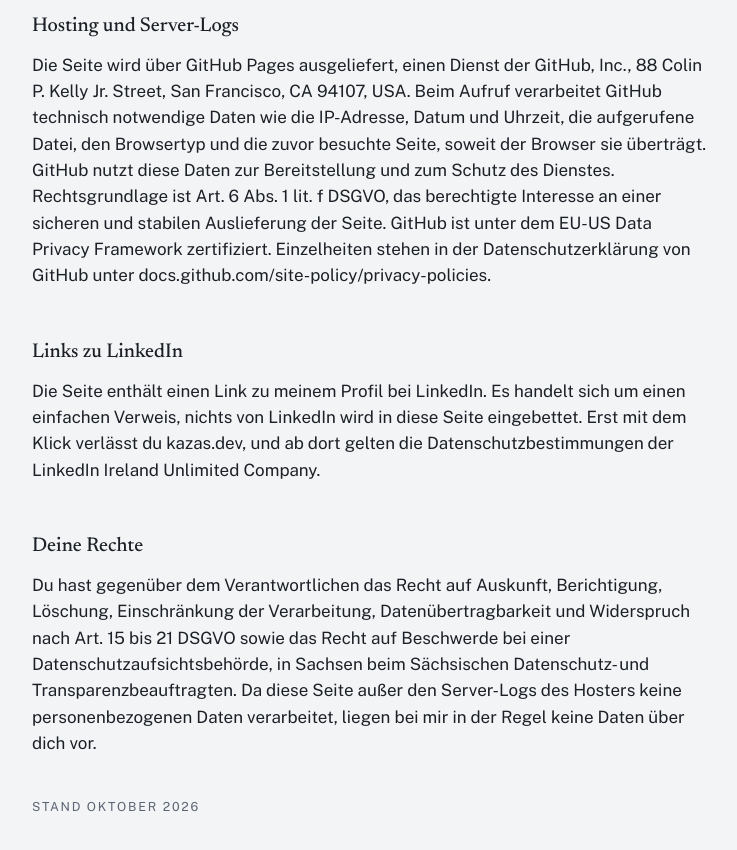
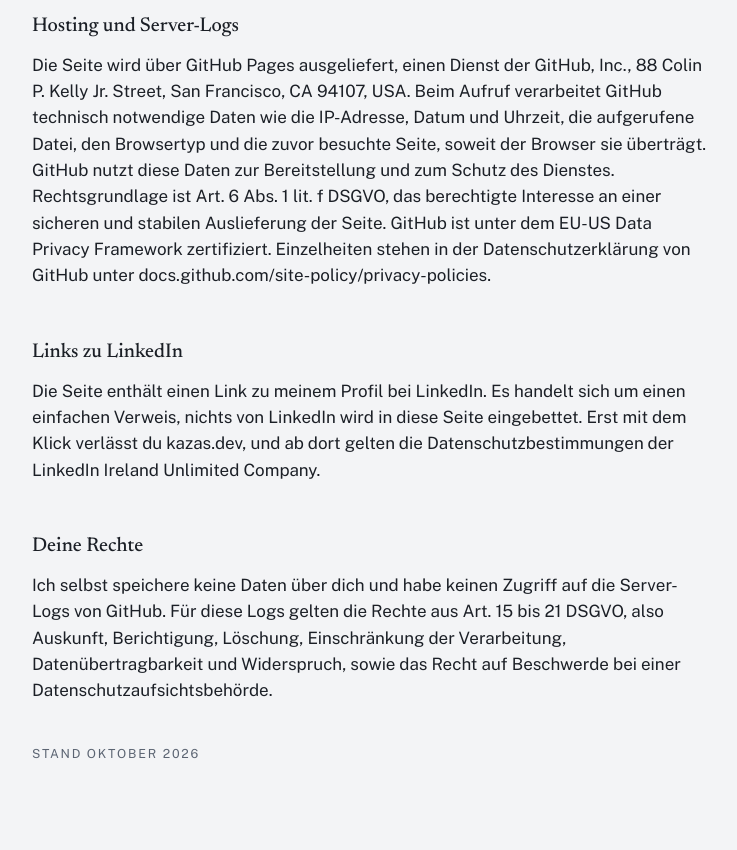
Before and after one commit to OfficeKnight/kazasdev, a plain HTML site: page datenschutz.html in a window 1280 px wide. Shown: the part 539-1389 px from the top of the page, without its empty margins (268-1005 px from the left). After the commit the page ends 1342 px from the top, so only its background shows below. Drawn offline with Linux system fonts and the light colour scheme.

Commit message:
Datenschutz: Absatz zu den Rechten gekürzt
Co-Authored-By: Claude Fable 5.1 <noreply@anthropic.com>
Claude-Session: https://claude.ai/code/session_01VuaRsuWHcfhoDMzmXpn4vs

```diff
--- a/datenschutz.html
+++ b/datenschutz.html
@@ -43,7 +43,7 @@
 
   <section>
     <h2>Deine Rechte</h2>
-    <p>Du hast gegenüber dem Verantwortlichen das Recht auf Auskunft, Berichtigung, Löschung, Einschränkung der Verarbeitung, Datenübertragbarkeit und Widerspruch nach Art. 15 bis 21 DSGVO sowie das Recht auf Beschwerde bei einer Datenschutzaufsichtsbehörde, in Sachsen beim Sächsischen Datenschutz- und Transparenzbeauftragten. Da diese Seite außer den Server-Logs des Hosters keine personenbezogenen Daten verarbeitet, liegen bei mir in der Regel keine Daten über dich vor.</p>
+    <p>Ich selbst speichere keine Daten über dich und habe keinen Zugriff auf die Server-Logs von GitHub. Für diese Logs gelten die Rechte aus Art. 15 bis 21 DSGVO, also Auskunft, Berichtigung, Löschung, Einschränkung der Verarbeitung, Datenübertragbarkeit und Widerspruch, sowie das Recht auf Beschwerde bei einer Datenschutzaufsichtsbehörde.</p>
   </section>
 
   <p class="ort">Stand Oktober 2026</p>
```
